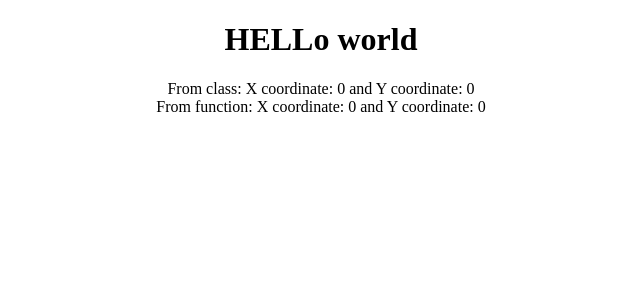
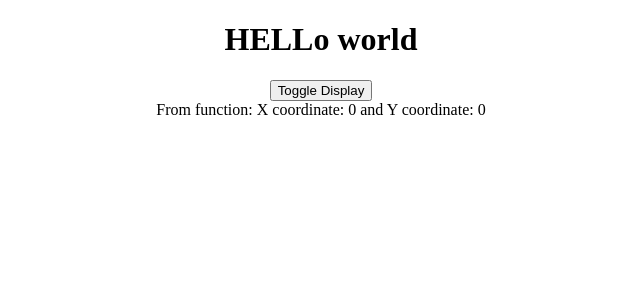
Before and after one commit to Aayush2492/Understanding-React-Hooks, a React (Create React App) app: page / in a window 1280 px wide. Shown: the top 300 px of the page, without its empty margins (319-959 px from the left). Built offline with nearby package versions, Linux system fonts and the light colour scheme.

Commit message:
Used the useEffect Hook for clean up. i.e. implemented componentDidUmount in a functional component

```diff
--- a/src/App.js
+++ b/src/App.js
@@ -10,6 +10,7 @@ import HookAfterRender from "./components/useEffect Hook/HookAfterRender";
 import ConditionEffectHook from "./components/useEffect Hook/HookConditionalEffect";
 import ClassMouseEvent from "./components/useEffect Hook/ClassMouseEvent";
 import HookMouseEvent from "./components/useEffect Hook/HookMouseEvent";
+import HookCleanUp from "./components/useEffect Hook/HookCleanUp";
 
 const App = () => {
   return (
@@ -22,8 +23,9 @@ const App = () => {
       {/* <ClassComponentEffect />
       <HookAfterRender /> */}
       {/* <ConditionEffectHook /> */}
-      <ClassMouseEvent />
-      <HookMouseEvent />
+      {/* <ClassMouseEvent />
+      <HookMouseEvent /> */}
+      <HookCleanUp />
     </div>
   );
 };
--- /dev/null
+++ b/src/components/useEffect Hook/HookCleanUp.js
@@ -0,0 +1,20 @@
+import React, { useState } from "react";
+import HookMouseEvent from "./HookMouseEvent";
+
+function HookCleanUp() {
+  const [display, setDisplay] = useState(true);
+  return (
+    <div>
+      <button
+        onClick={() => {
+          setDisplay(!display);
+        }}
+      >
+        Toggle Display
+      </button>
+      {display && <HookMouseEvent />}
+    </div>
+  );
+}
+
+export default HookCleanUp;
--- a/src/components/useEffect Hook/HookMouseEvent.js
+++ b/src/components/useEffect Hook/HookMouseEvent.js
@@ -4,13 +4,21 @@ function HookMouseEvent() {
   const [x, setX] = useState(0);
   const [y, setY] = useState(0);
 
+  const logCursorCoordinates = (event) => {
+    setX(event.clientX);
+    setY(event.clientY);
+  };
+
   useEffect(() => {
     console.log("Inside use effect");
-    window.addEventListener("mousemove", (event) => {
-      setX(event.clientX);
-      setY(event.clientY);
-    });
+    window.addEventListener("mousemove", logCursorCoordinates);
+
+    return () => {
+      console.log("Unmounting component");
+      window.removeEventListener("mousemove", logCursorCoordinates);
+    };
   }, []);
+  // The return function will be executed whenever componentUnmounts, acts like componentDidUnmount
   // Empty array at the end will call useEffect only during initial rendering not on re-renders
 
   return (
```
